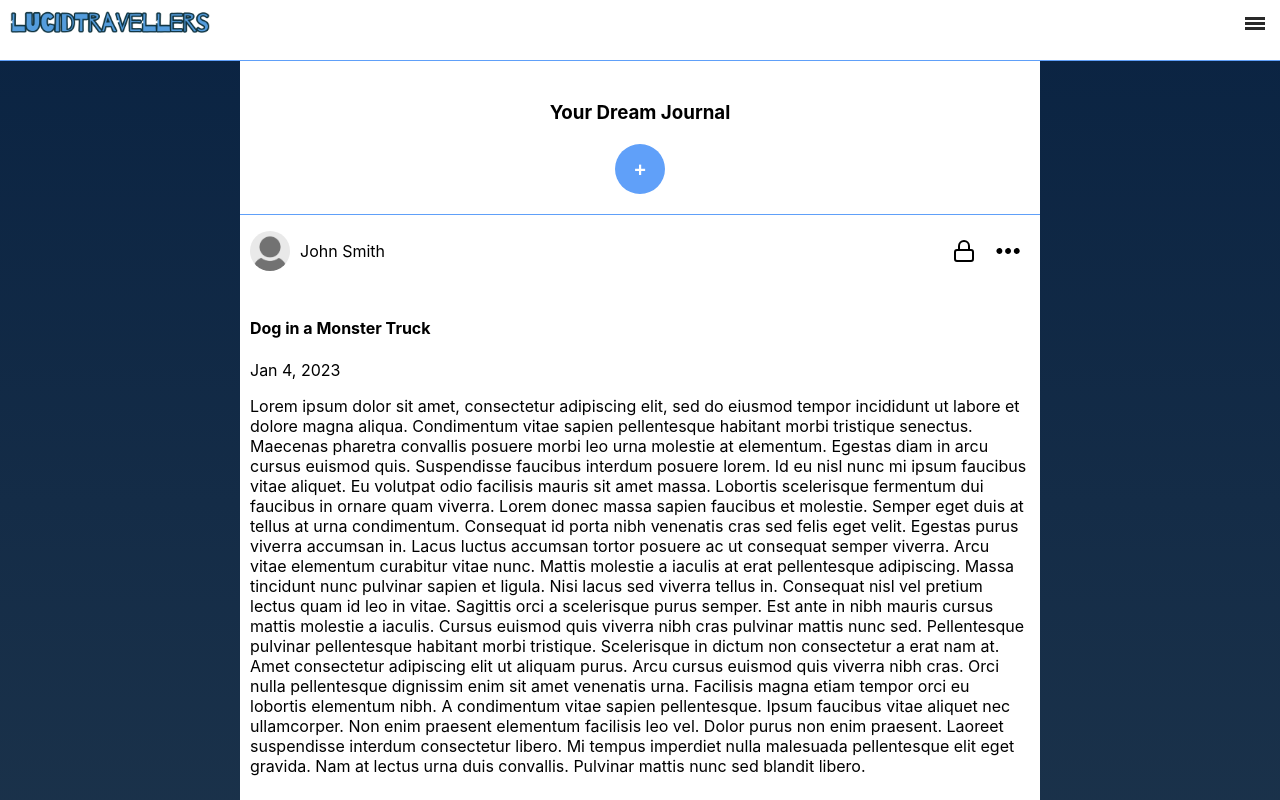
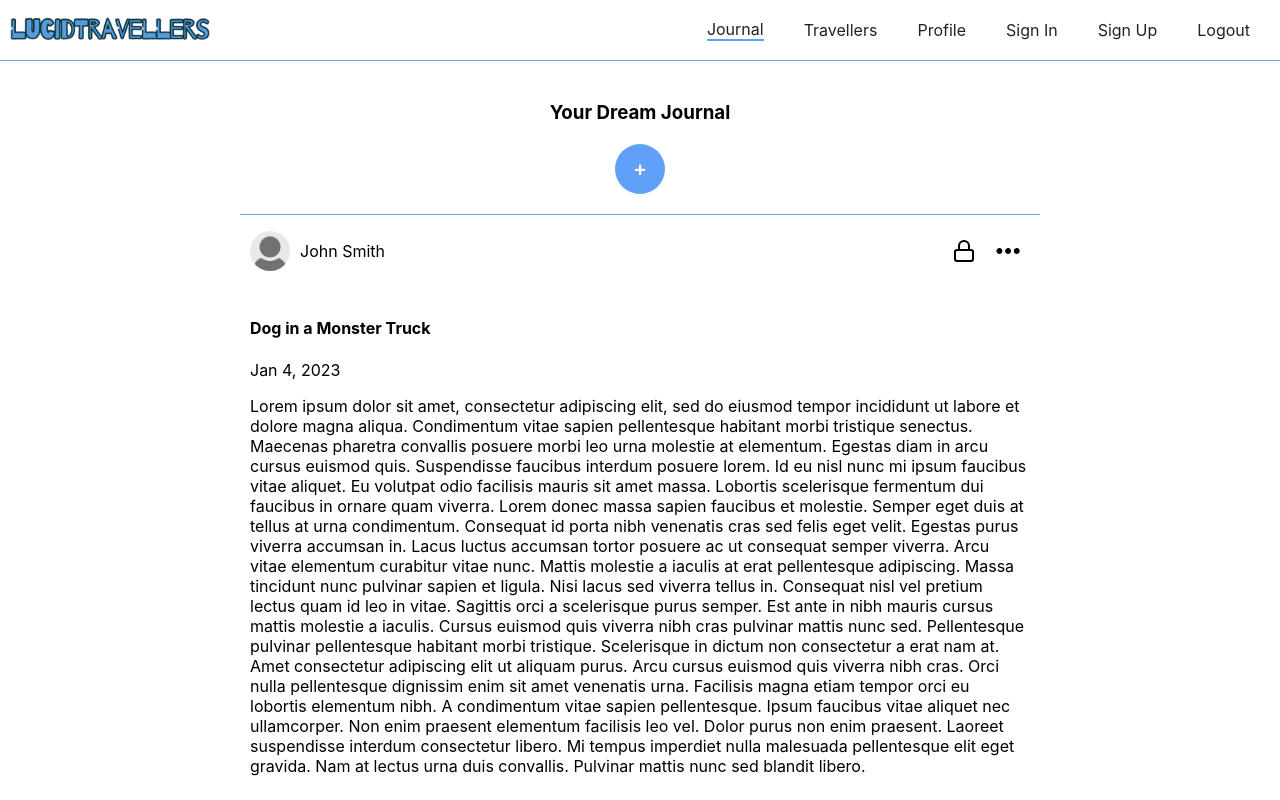
Before and after one commit to ellisorane/lucidTraveller, a React (Create React App) app in the folder client/: page / in a window 1280 px wide. Shown: the top 800 px of the page. Built offline with nearby package versions, Linux system fonts and the light colour scheme; a web font is replaced by a local one.

Commit message:
Updated nav for larger screens

```diff
--- a/client/src/App.scss
+++ b/client/src/App.scss
@@ -3,9 +3,9 @@ $accent: #60a0f9;
 .App {
   position:absolute;
   width:100%;
-  background: #4B79A1;  /* fallback for old browsers */
-  background: -webkit-linear-gradient(to top, #283E51, #0A2342);  /* Chrome 10-25, Safari 5.1-6 */
-  background: linear-gradient(to top, #283E51, #0A2342); /* W3C, IE 10+/ Edge, Firefox 16+, Chrome 26+, Opera 12+, Safari 7+ */
-  background: -olinear-gradient(to top, #283E51, #0A2342);
   min-height: 100vh;
+  // background: #4B79A1;
+  // background: -webkit-linear-gradient(to top, #283E51, #0A2342);
+  // background: linear-gradient(to top, #283E51, #0A2342);
+  // background: -olinear-gradient(to top, #283E51, #0A2342);
 }
--- a/client/src/components/Nav/Nav.js
+++ b/client/src/components/Nav/Nav.js
@@ -17,14 +17,13 @@ function Nav() {
 
             <div className={ `${ classes.navLinks } ${ showNav ? classes.navOpen : undefined }` }>
                 <div className={ classes.closeNavDiv }>
-                    <div>
-                        <div className={ classes.navBrand } onClick={ () => setShowNav(false) }><Link to='/'><img src={ logo } alt={ 'Logo' } /></Link></div>
+                        <div className={ classes.navBrandOpen } onClick={ () => setShowNav(false) }><Link to='/'><img src={ logo } alt={ 'Logo' } /></Link></div>
                         <button className={ classes.closeNav } onClick={ () => setShowNav(!showNav) }><GrClose /></button>
-                    </div>
                 </div>
                 <NavLink className={ ({ isActive }) => isActive ? `${classes.navLink} ${classes.activeNav}` : undefined } to="/" onClick={ () => setShowNav(false) }>Journal</NavLink>
                 <NavLink className={ ({ isActive }) => isActive ? `${classes.navLink} ${classes.activeNav}` : undefined } to="/travellers" onClick={ () => setShowNav(false) }>Travellers</NavLink>
-                <NavLink className={ ({ isActive }) => isActive ? `${classes.navLink} ${classes.activeNav}` : undefined } to="/chat" onClick={ () => setShowNav(false) }>Chat</NavLink>
+                {/* Chat should be integrated into the Travellers page. The nav link is for development only. */}
+                {/* <NavLink className={ ({ isActive }) => isActive ? `${classes.navLink} ${classes.activeNav}` : undefined } to="/chat" onClick={ () => setShowNav(false) }>Chat</NavLink> */}
                 <NavLink className={ ({ isActive }) => isActive ? `${classes.navLink} ${classes.activeNav}` : undefined } to="/profile" onClick={ () => setShowNav(false) }>Profile</NavLink>
                 <NavLink className={ ({ isActive }) => isActive ? `${classes.navLink} ${classes.activeNav}` : undefined } to="/signIn" onClick={ () => setShowNav(false) }>Sign In</NavLink>
                 <NavLink className={ ({ isActive }) => isActive ? `${classes.navLink} ${classes.activeNav}` : undefined } to="/signup" onClick={ () => setShowNav(false) }>Sign Up</NavLink>
--- a/client/src/components/Nav/Nav.module.scss
+++ b/client/src/components/Nav/Nav.module.scss
@@ -16,10 +16,7 @@ $accent: #60a0f9;
     }
 }
 
-.navBrand {
-    // font-family: 'Prosto One', cursive;
-    // font-size: 1.8rem;
-
+.navBrand, .navBrandOpen {
     img {
         width: 200px;
         height: auto;
@@ -33,7 +30,6 @@ $accent: #60a0f9;
 .navLinks {
     display: flex;
     flex-direction: column;
-    // justify-content: space-around;
     align-items: center;
     min-height: 100vh;
     position: fixed;
@@ -63,10 +59,9 @@ $accent: #60a0f9;
 }
 
 .closeNavDiv {
-    // border-bottom: 1px solid rgb(172, 172, 172);
     border-bottom: 1px solid $accent;
     width: 100%;
-    margin: 0;
+    // margin: 0;
 
     div {
         display: flex;
@@ -96,3 +91,57 @@ $accent: #60a0f9;
         margin: 2px 0;
     }
 }
+
+
+@media( min-width:768px ) {
+    .navbar {
+        background-color: rgb(255, 255, 255);
+        padding: 10px;
+        // border-bottom: 1px solid rgb(172, 172, 172);
+        border-bottom: 1px solid $accent;
+        height: 5vh;
+
+        nav {
+            height: 100%;
+            display: flex;
+            justify-content: space-between;
+            align-items: center;
+        }
+    }
+
+    .navLinks {
+        position: relative;
+        display: flex;
+        flex-direction: row;
+        // justify-content: space-between;
+        // align-items: center;
+        min-height: 100%;
+        width: fit-content;
+        background-color: transparent;
+        font-size: 1rem;
+        // z-index: 2000;
+        transform: translateY(0);
+
+        a {
+            color: rgb(34, 34, 34);
+            text-decoration: none;
+            margin: auto 20px;
+            display: inline-block;
+            white-space: nowrap;
+        }
+
+    }
+
+    .closeNavDiv {
+        border-bottom: none;
+    }
+
+    .toggle, .closeNav, .navBrandOpen {
+        display: none;
+
+        img {
+           display: none;
+        }
+    }
+
+}
```
